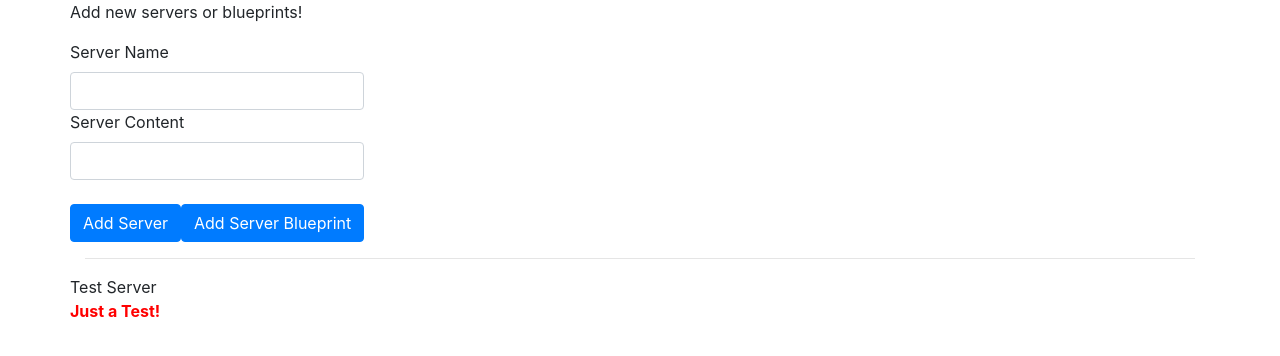
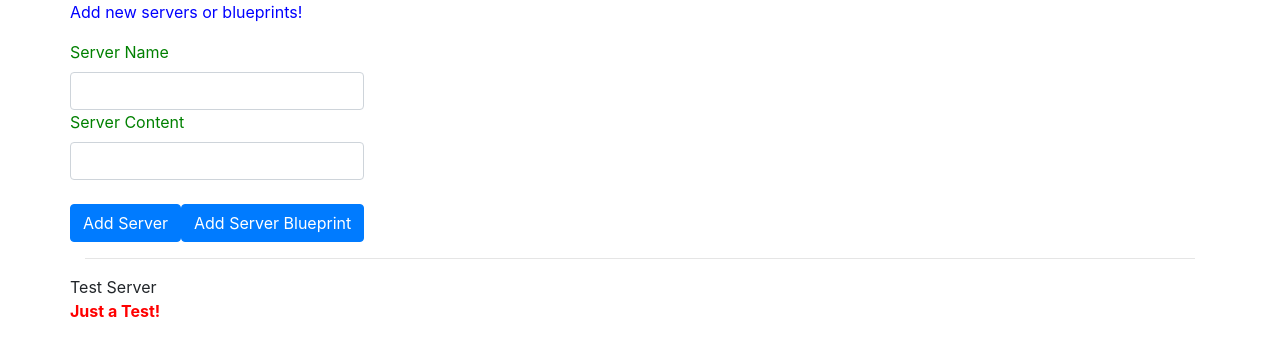
Before and after one commit to 7amitdas/angular-practice, an Angular app in the folder my-first-app/: page / in a window 1280 px wide. Shown: the top 356 px of the page. Built offline with nearby package versions, Linux system fonts and the light colour scheme.

Commit message:
Output Decorator and View Encapsulation

```diff
--- a/my-first-app/src/app/app.component.html
+++ b/my-first-app/src/app/app.component.html
@@ -1,7 +1,8 @@
 <!-- <app-servers></app-servers> -->
 <!-- <app-user></app-user> -->
 <div class="container">
-  <app-cockpit></app-cockpit>
+  <app-cockpit (serverCreated)="onServerAdded($event)"
+  (bpCreated)="onBlueprintAdded($event)"></app-cockpit>
   <hr />
   <div class="row">
     <div class="col-xs-12">
--- a/my-first-app/src/app/app.component.ts
+++ b/my-first-app/src/app/app.component.ts
@@ -7,4 +7,20 @@ import { Component } from '@angular/core';
 })
 export class AppComponent {
   serverElements = [{type:'server', name: 'Test Server', content:'Just a Test!'}];
+
+  onServerAdded(serverData : {serverName : string, serverContent:string}) {
+    this.serverElements.push({
+      type: 'server',
+      name: serverData.serverName,
+      content: serverData.serverContent,
+    });
+  }
+
+  onBlueprintAdded(blueprintData : {serverName : string, serverContent:string}) {
+    this.serverElements.push({
+      type: 'blueprint',
+      name: blueprintData.serverName,
+      content: blueprintData.serverContent,
+    });
+  }
 }
--- a/my-first-app/src/app/cockpit/cockpit.component.ts
+++ b/my-first-app/src/app/cockpit/cockpit.component.ts
@@ -1,12 +1,21 @@
-import { Component } from '@angular/core';
+import { Component, EventEmitter, OnInit, Output } from '@angular/core';
 
 @Component({
   selector: 'app-cockpit',
   templateUrl: './cockpit.component.html',
   styleUrls: ['./cockpit.component.css'],
 })
-export class CockpitComponent {
-  //serverElements = [];
+export class CockpitComponent implements OnInit {
+  @Output()
+  serverCreated = new EventEmitter<{
+    serverName: string;
+    serverContent: string;
+  }>();
+  @Output('bpCreated')
+  blueprintCreated = new EventEmitter<{
+    serverName: string;
+    serverContent: string;
+  }>();
   newServerName = '';
   newServerContent = '';
 
@@ -15,18 +24,16 @@ export class CockpitComponent {
   ngOnInit() {}
 
   onAddServer() {
-    // this.serverElements.push({
-    //   type: 'server',
-    //   name: this.newServerName,
-    //   content: this.newServerContent,
-    // });
+    this.serverCreated.emit({
+      serverName: this.newServerName,
+      serverContent: this.newServerContent,
+    });
   }
 
   onAddBlueprint() {
-    // this.serverElements.push({
-    //   type: 'blueprint',
-    //   name: this.newServerName,
-    //   content: this.newServerContent,
-    // });
+    this.blueprintCreated.emit({
+      serverName: this.newServerName,
+      serverContent: this.newServerContent,
+    });
   }
 }
--- a/my-first-app/src/app/server-element/server-element.component.css
+++ b/my-first-app/src/app/server-element/server-element.component.css
@@ -0,0 +1,6 @@
+p {
+    color: blue;
+}
+label {
+    color : green;
+}
--- a/my-first-app/src/app/server-element/server-element.component.ts
+++ b/my-first-app/src/app/server-element/server-element.component.ts
@@ -1,9 +1,10 @@
-import { Component, Input } from '@angular/core';
+import { Component, Input, ViewEncapsulation } from '@angular/core';
 
 @Component({
   selector: 'app-server-element',
   templateUrl: './server-element.component.html',
   styleUrls: ['./server-element.component.css'],
+  encapsulation : ViewEncapsulation.None,
 })
 export class ServerElementComponent {
   @Input('srvElement') element: { type: string; name: string; content: string };
```
